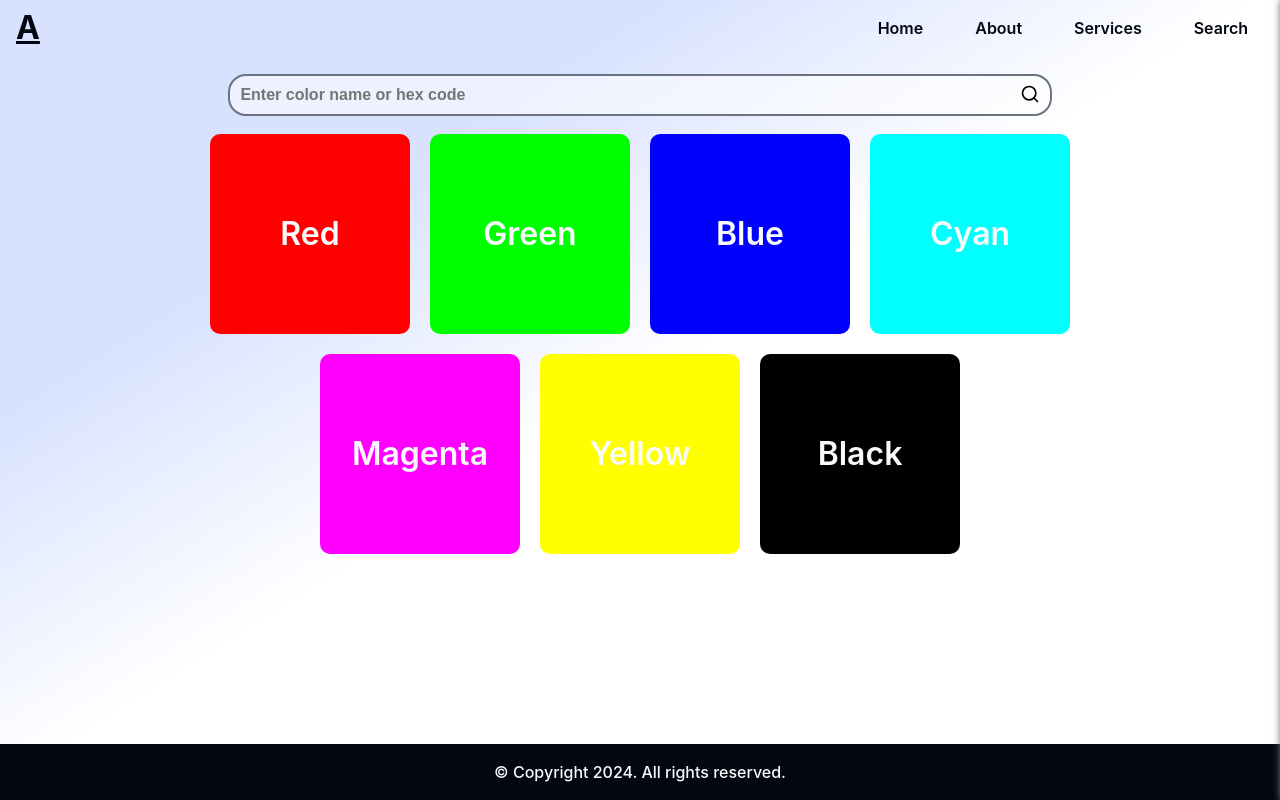
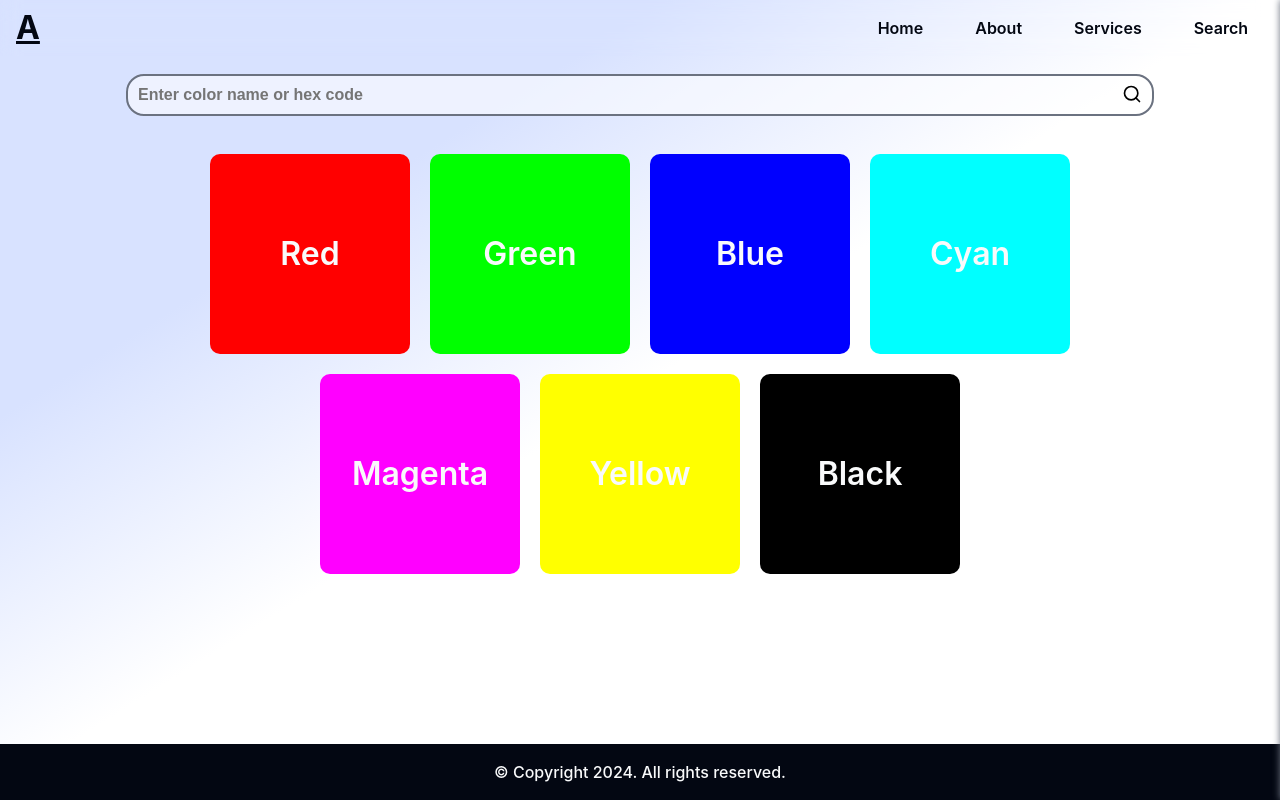
Before and after one commit to satyam73/search-colors, a React (Vite) app: page /search in a window 1280 px wide. Built offline with nearby package versions, Linux system fonts and the light colour scheme.

Commit message:
styles: improve styling of search page and header

```diff
--- a/src/components/Header/header.module.css
+++ b/src/components/Header/header.module.css
@@ -1,5 +1,6 @@
 .header {
   background-color: transparent;
+  backdrop-filter: blur(10px);
   color: var(--primary-color);
   height: var(--header-height);
   display: flex;
@@ -57,6 +58,7 @@
   box-shadow: 0px 0px 7px var(--gray-500);
   transition: right 1s cubic-bezier(0.12, 0.68, 0.32, 0.94);
   display: flex;
+  transition-delay: 0.1s;
   flex-direction: column;
   gap: 20px;
 }
@@ -112,12 +114,9 @@
   color: var(--primary-color);
 }
 
-
 @media (width<=1024px) {
   .header {
     justify-content: space-between;
-    background-color: transparent;
-    backdrop-filter: blur(10px);
   }
 
   .header__nav {
--- a/src/pages/Home/home.module.css
+++ b/src/pages/Home/home.module.css
@@ -2,5 +2,5 @@
   display: flex;
   gap: 60px;
   flex-direction: column;
-  padding-bottom: 20px;
+  padding-bottom: 100px;
 }
--- a/src/pages/Search/Search.tsx
+++ b/src/pages/Search/Search.tsx
@@ -34,16 +34,23 @@ export default function Search() {
     setColorsToShow(updatedColorsToShow);
   }
 
+  const colorsMapping = colorsToShow.map((color) => (
+    <ColorCard
+      key={color.value}
+      colorCode={color.value}
+      colorName={color.color}
+    />
+  ));
+
+  const isNoColorsFound = colorsToShow.length === 0;
+  const noColorsFoundText = isNoColorsFound && 'No colors found!';
+
   return (
     <div id='search' className={styles['search-page']}>
       <SearchBar inputHandler={searchInputHandler} />
-      {colorsToShow.map((color) => (
-        <ColorCard
-          key={color.value}
-          colorCode={color.value}
-          colorName={color.color}
-        />
-      ))}
+      <div className={styles['search-page__colors']}>
+        {isNoColorsFound ? noColorsFoundText : colorsMapping}
+      </div>
     </div>
   );
 }
--- a/src/pages/Search/search.module.css
+++ b/src/pages/Search/search.module.css
@@ -1,9 +1,18 @@
-.search-page{
+.search-page {
   padding: 20px 0;
   display: flex;
+  width: 100%;
+  margin: auto;
+  gap: 40px;
+  flex-direction: column;
+  align-items: center;
+}
+
+
+.search-page__colors {
+  display: flex;
   flex-wrap: wrap;
+  justify-content: center;
   gap: 20px;
   width: 80%;
-  margin: auto;
-  justify-content: center;
 }
```
